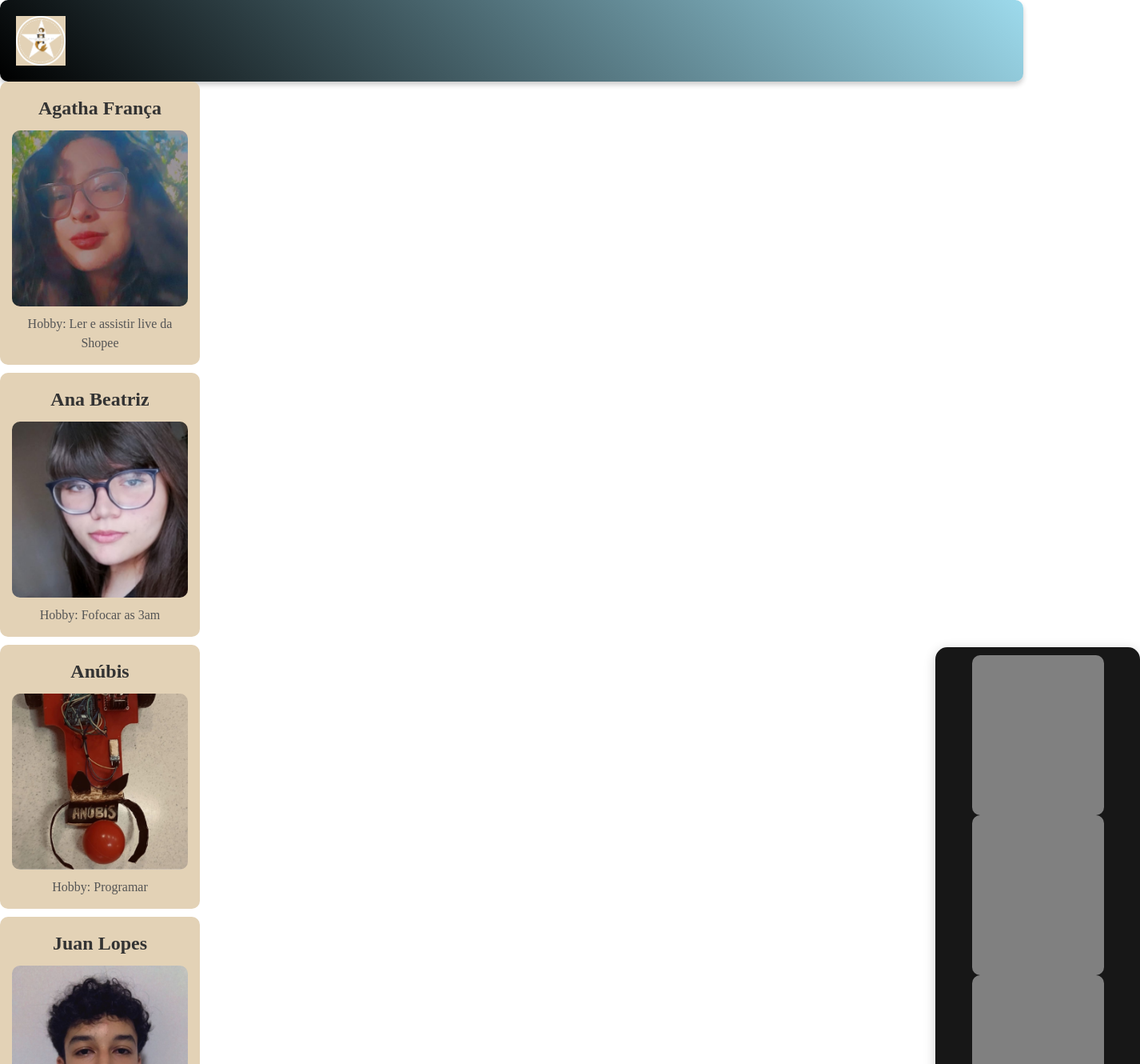
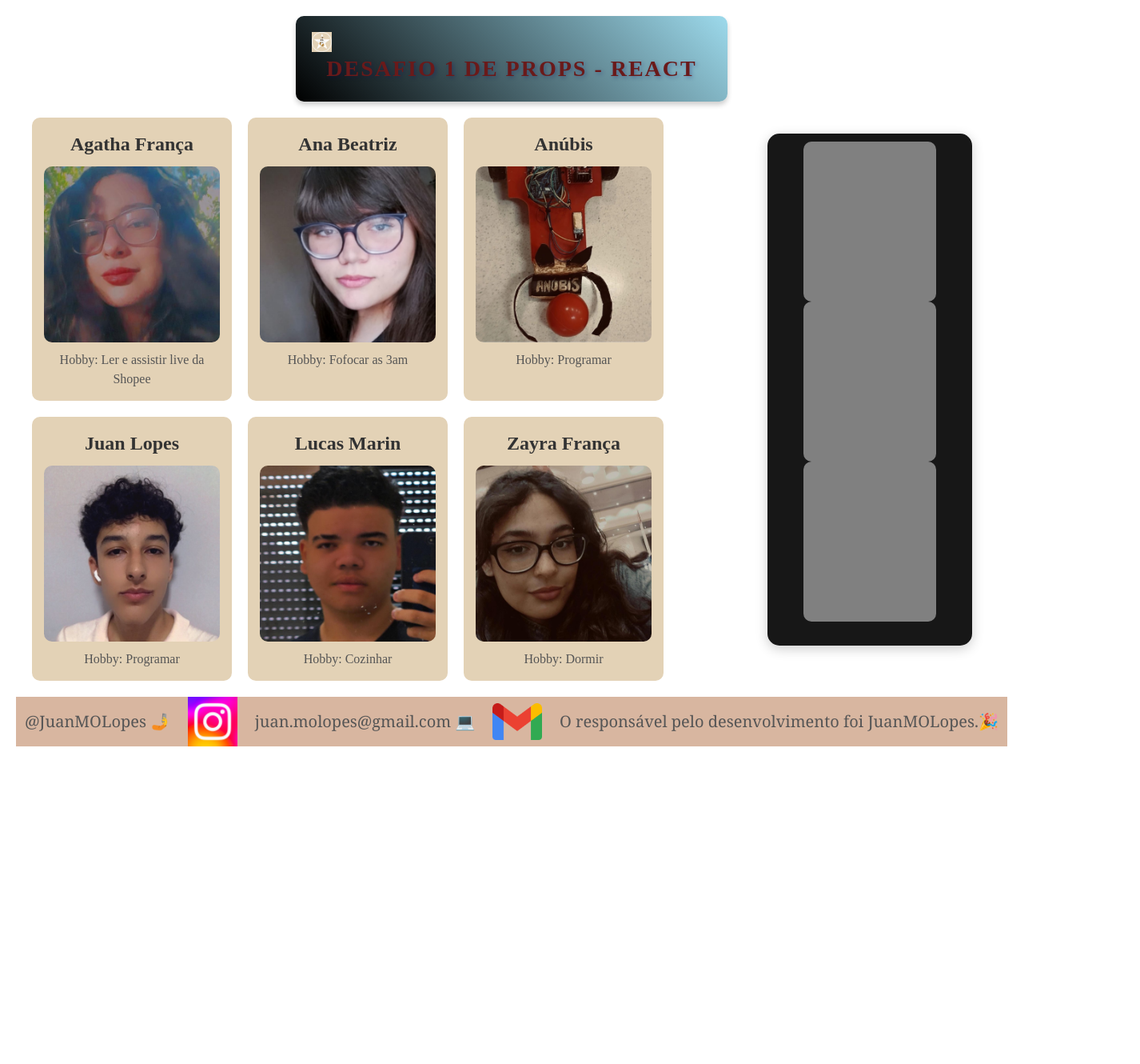
Before and after one commit to JuanMOLopes/perfis-grupo2, a React (Vite) app: page / in a window 1280 px wide. Shown: the top 1330 px of the page at 80% size, 1426 px wide, since content can reach past the window. After the commit the page ends 953 px from the top, so only its background shows below. Built offline with nearby package versions, Linux system fonts and the light colour scheme.

Commit message:
alinhando

```diff
--- a/src/App.css
+++ b/src/App.css
@@ -1,17 +1,27 @@
+.body {
+  display: flex;
+  flex-direction: column;
+  align-items: center;
+  padding: 20px;
+}
+
 .container {
   display: flex;
   justify-content: space-between;
-    gap: 20px;
+  width: 100%;
+  max-width: 1200px;
+  margin: 20px 0;
 }
 
 .cards {
   display: flex;
   flex-wrap: wrap;
-    gap: 10px;
+  gap: 20px;
+  width: 70%;
 }
 
 .valores {
-    display: flex;
-    flex-direction: column;
-    justify-content: center;
+  width: 25%;
+  padding: 20px;
+  border-radius: 8px;
 }
--- a/src/App.jsx
+++ b/src/App.jsx
@@ -2,27 +2,32 @@ import "./App.css";
 
 import Titulo from "./components/Header/Header";
 import Meio from "./components/Meio/Meio";
-import Lado from './components/Lado/Lado';
+import Lado from "./components/Lado/Lado";
 import Footer from "./components/Footer/Footer";
 
-import Agatha from "./assets/Agatha.png"
-import Ana from "./assets/Ana.png"
-import Zayra from "./assets/Zayra.png"
-import Anubis from "./assets/Anubis.png"
-import Lucas from "./assets/Lucas.png"
-import Juan from "./assets/Juan.png"
-import Instagram from "./assets/insta.png"
-import Gmail from "./assets/gmail.png"
+import Agatha from "./assets/Agatha.png";
+import Ana from "./assets/Ana.png";
+import Zayra from "./assets/Zayra.png";
+import Anubis from "./assets/Anubis.png";
+import Lucas from "./assets/Lucas.png";
+import Juan from "./assets/Juan.png";
+import Instagram from "./assets/insta.png";
+import Gmail from "./assets/gmail.png";
 import Logo from "./assets/logo.png";
 
 function App() {
   return (
     <>
-      <Titulo titulo="DESAFIO 1 de PROPS - REACT" logo={Logo}/>
+      <div className="body">
+        <Titulo desafio="DESAFIO 1 de PROPS - REACT" logo={Logo} />
 
         <div className="container">
           <div className="cards">
-          <Meio nome="Agatha França" img={Agatha} hobby="Hobby: Ler e assistir live da Shopee" />
+            <Meio
+              nome="Agatha França"
+              img={Agatha}
+              hobby="Hobby: Ler e assistir live da Shopee"
+            />
             <Meio nome="Ana Beatriz" img={Ana} hobby="Hobby: Fofocar as 3am" />
             <Meio nome="Anúbis" img={Anubis} hobby="Hobby: Programar" />
             <Meio nome="Juan Lopes" img={Juan} hobby="Hobby: Programar" />
@@ -31,12 +36,22 @@ function App() {
           </div>
 
           <div className="valores">
-          <Lado valor1="Companheirismo" valor2="Confiança" valor3="Resiliência" />
+            <Lado
+              valor1="Companheirismo"
+              valor2="Confiança"
+              valor3="Resiliência"
+            />
           </div>
         </div>
 
-
-      <Footer texto1="@JuanMOLopes 🤳" insta={Instagram} texto2="juan.molopes@gmail.com 💻" gmail={Gmail} texto3="O responsável pelo desenvolvimento foi JuanMOLopes.🎉" />
+        <Footer
+          texto1="@JuanMOLopes 🤳"
+          insta={Instagram}
+          texto2="juan.molopes@gmail.com 💻"
+          gmail={Gmail}
+          texto3="O responsável pelo desenvolvimento foi JuanMOLopes.🎉"
+        />
+      </div>
     </>
   );
 }
--- a/src/components/Lado/Lado.css
+++ b/src/components/Lado/Lado.css
@@ -1,5 +1,4 @@
 .alinhamento {
-    margin-left: 70.35vw;
     background-color: rgb(23, 23, 23);
     display: flex;
     flex-direction: column;
```
Lines whose indentation alone changed are shown as unchanged.
